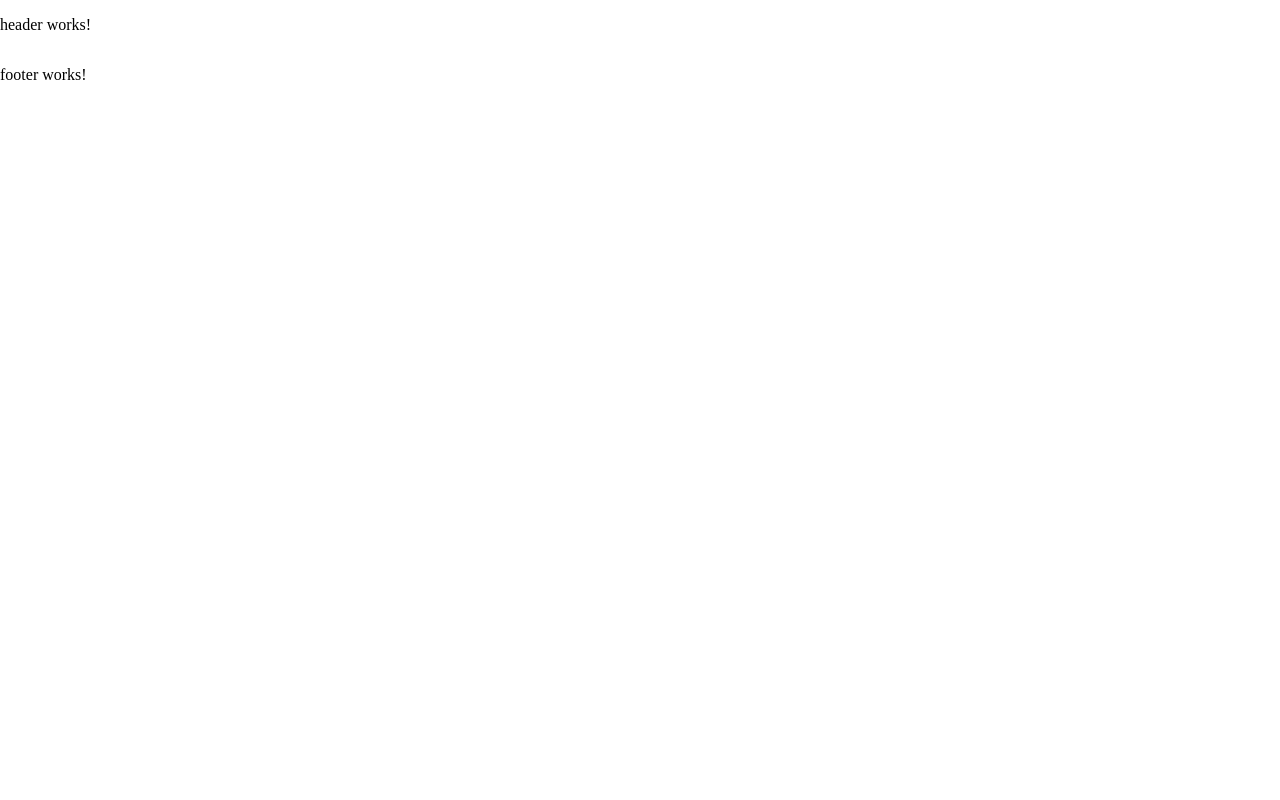
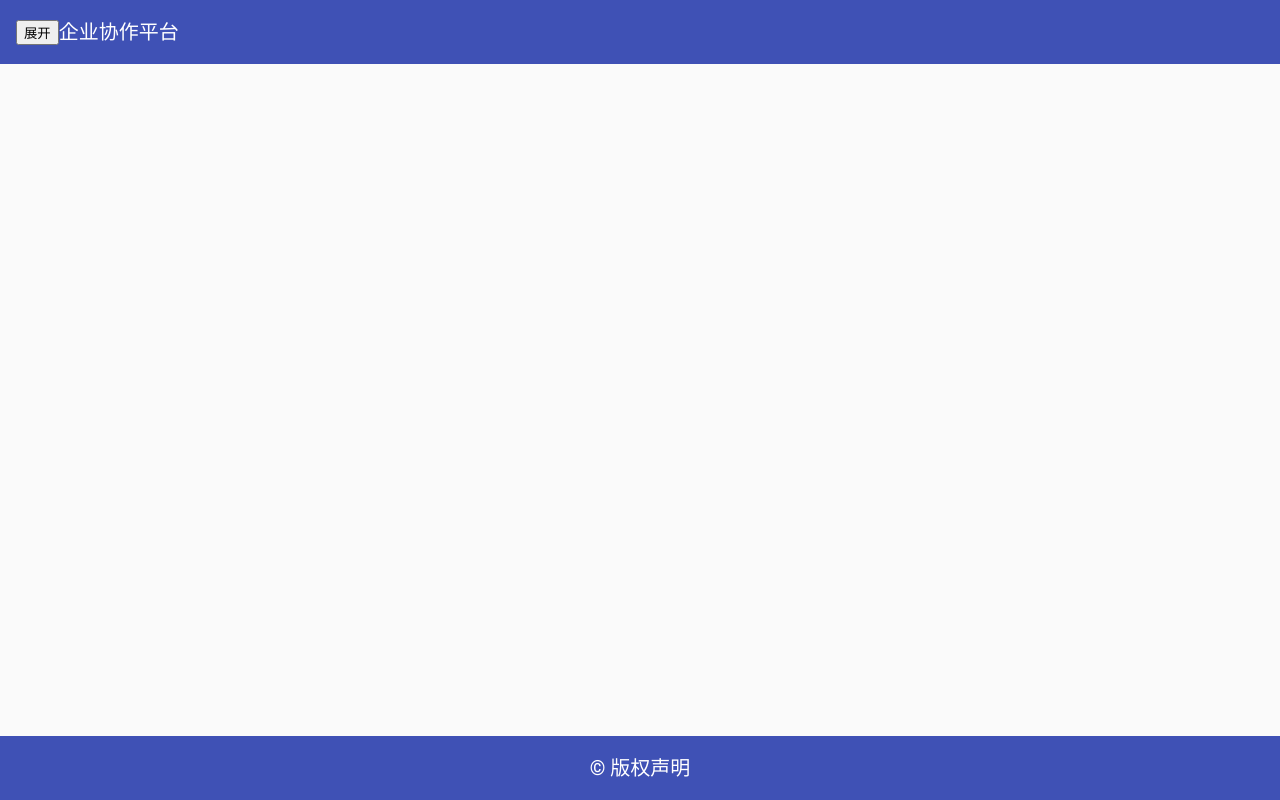
Before and after one commit to wangpinchao850211/companyApplications, an Angular app: page / in a window 1280 px wide. Built offline with nearby package versions, Linux system fonts and the light colour scheme.

Commit message:
layout 侧边栏，页头，页脚

```diff
--- a/src/app/app.component.html
+++ b/src/app/app.component.html
@@ -1,11 +1,12 @@
 <!--The content below is only a placeholder and can be replaced.-->
 <mat-sidenav-container>
-  <mat-sidenav>
+  <mat-sidenav #sidenav mode="push" align="end">
+    <!-- mode="push"挤出效果，默认是over，还有side -->
     <app-sidebar></app-sidebar>
   </mat-sidenav>
   <div class="site">
       <header>
-        <app-header></app-header>
+        <app-header (toggle)="sidenav.toggle()"></app-header>
       </header>
       <main>
 
--- a/src/app/core/core.module.ts
+++ b/src/app/core/core.module.ts
@@ -1,5 +1,6 @@
 import { NgModule, SkipSelf, Optional } from '@angular/core';
 import { SharedModule } from '../shared/shared.module';
+import {MatToolbarModule} from '@angular/material/toolbar';
 import { HeaderComponent } from './header/header.component';
 import { FooterComponent } from './footer/footer.component';
 import { SidebarComponent } from './sidebar/sidebar.component';
@@ -11,7 +12,8 @@ import { SidebarComponent } from './sidebar/sidebar.component';
     SidebarComponent,
   ],
   imports: [
-    SharedModule
+    SharedModule,
+    MatToolbarModule
   ],
   exports: [
     SharedModule,
--- a/src/app/core/footer/footer.component.html
+++ b/src/app/core/footer/footer.component.html
@@ -1,3 +1,6 @@
-<p>
-  footer works!
-</p>
+<mat-toolbar color="primary">
+  <span class="fill-remaining-space"></span>
+    <!-- 让两边的元素是撑满的，自己就会被挤到中间 -->
+    <span> &copy; 版权声明</span>
+  <span class="fill-remaining-space"></span>
+</mat-toolbar>
--- a/src/app/core/header/header.component.html
+++ b/src/app/core/header/header.component.html
@@ -1,3 +1,4 @@
-<p>
-  header works!
-</p>
+<mat-toolbar color="primary">
+    <button (click)="openSidebar()">展开</button>
+    <span>企业协作平台</span>
+</mat-toolbar>
--- a/src/app/core/header/header.component.ts
+++ b/src/app/core/header/header.component.ts
@@ -1,4 +1,4 @@
-import { Component, OnInit } from '@angular/core';
+import { Component, OnInit, Output, EventEmitter } from '@angular/core';
 
 @Component({
   selector: 'app-header',
@@ -7,9 +7,14 @@ import { Component, OnInit } from '@angular/core';
 })
 export class HeaderComponent implements OnInit {
 
+  @Output() toggle = new EventEmitter();
   constructor() { }
 
   ngOnInit() {
   }
 
+  openSidebar() {
+    this.toggle.emit();
+  }
+
 }
--- a/src/styles.scss
+++ b/src/styles.scss
@@ -1,7 +1,12 @@
 /* You can add global styles to this file, and also import other style files */
-html, body, app-root, .site{
+@import "~@angular/material/prebuilt-themes/indigo-pink.css"; // 引入material主题
+html, body, app-root, mat-sidenav-container, .site{
   width: 100%;
   height: 100%;
   margin: 0;
   padding: 0;
 }
+// 使文字居中，flex的方法
+.fill-remaining-space{ // 填充剩余空间
+  flex: 1 1 auto;
+}
```
